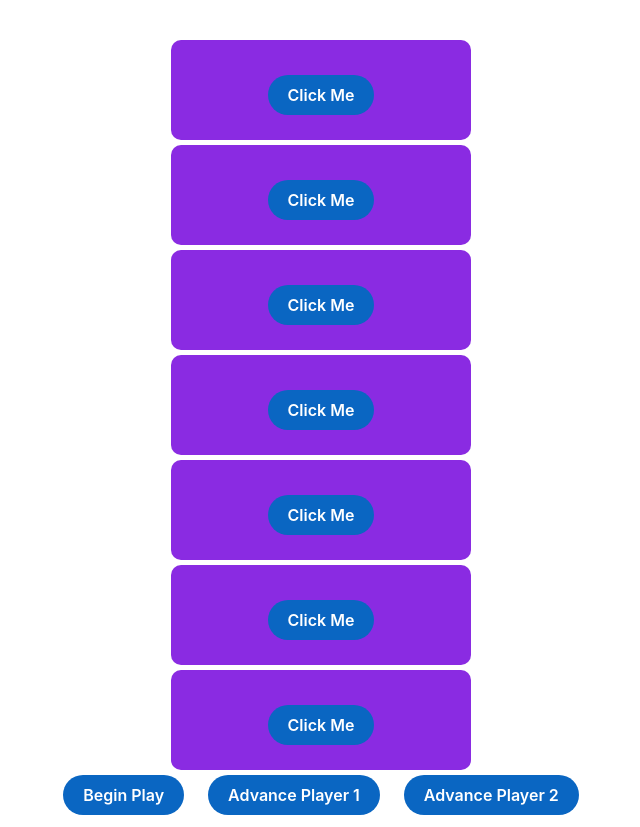
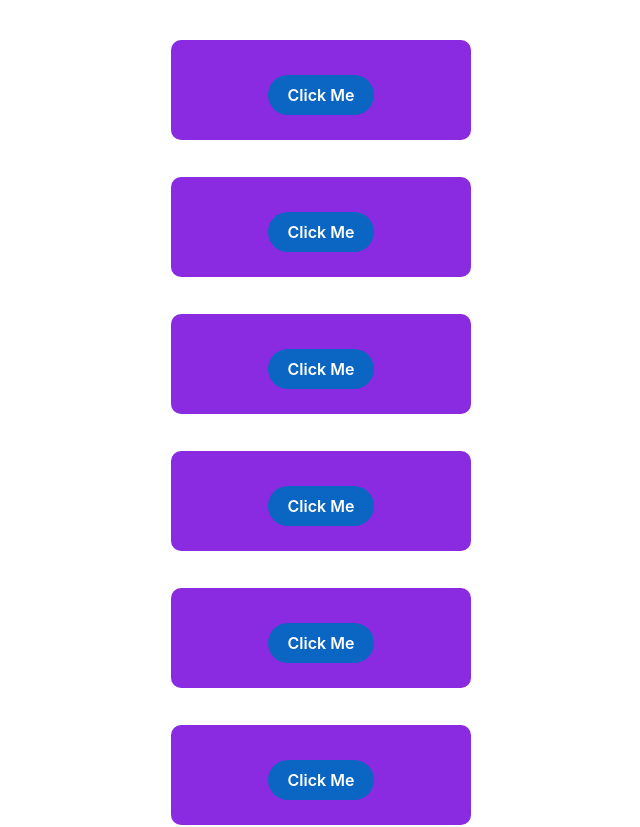
Before and after one commit to mercymorned/the-chase, a Next.js app: page / in a window 1280 px wide. Shown: the top 827 px of the page, without its empty margins (319-959 px from the left). Built offline with nearby package versions, Linux system fonts and the light colour scheme.

Commit message:
feat: render Bar components as an array with ID assigned

```diff
--- /dev/null
+++ b/src/app/components/bar-array.js
@@ -0,0 +1,20 @@
+'use client';
+import { useState } from "react";
+
+import styles from ".././page.module.css";
+
+export default function Bar({value}) {
+    const [style, setStyle] = useState(styles.currentQuestion);
+
+    const changeStyle = () => {
+      if (style !== styles.currentQuestion) setStyle(styles.currentQuestion);
+      else setStyle(styles.wonQuestion);
+    };
+
+
+    return (
+    <div className={style}>
+      <button className={styles.button} onClick={changeStyle}>Click Me</button>
+    </div>
+    );
+  }
--- a/src/app/page.js
+++ b/src/app/page.js
@@ -1,7 +1,7 @@
 'use client';
 
 import styles from "./page.module.css";
-import Bar from "./components/bar.js";
+import Bar from "./components/bar-array.js";
 import InputBar from "./components/input-bar.js";
 import StartButton from './components/start-button.js'
 import AdvancePlayerButton from './components/advance-player-button.js';
@@ -9,26 +9,30 @@ import AdvanceChaserButton from './components/advance-chaser-button.js'
 import { useState } from "react";
 
 function Board() {
-  return (
+  const bars = [
+    { id: 1},
+    { id: 2},
+    { id: 3},
+    { id: 4},
+    { id: 5},
+    { id: 6},
+    { id: 7},
+  ];
+  return bars.map(bar =>
     <div className={styles.squares}>
-    <Bar value={1} />
-    <Bar value={2} />
-    <Bar value={3} />
-    <Bar value={4} />
-    <Bar value={5} />
-    <Bar value={6} />
-    <Bar value={7} />
-  </div>
+    <Bar key={(bar.id)} />
+    </div>
   );
 }
 
 export default function HomePage() {
+  const boardKey = [1];
 
   return (
     <div className={styles.page}>
       <main className={styles.main}>
 
-          <Board />
+          <Board key={(boardKey)}/>
 
       </main>
       <footer className={styles.footer}>
```
